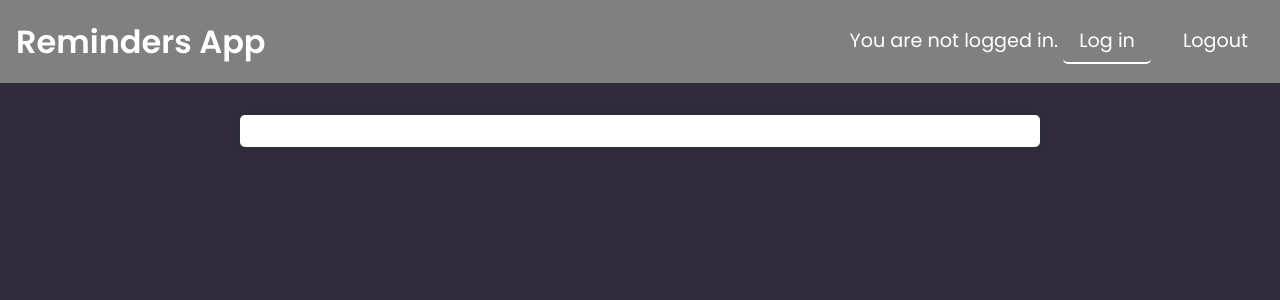
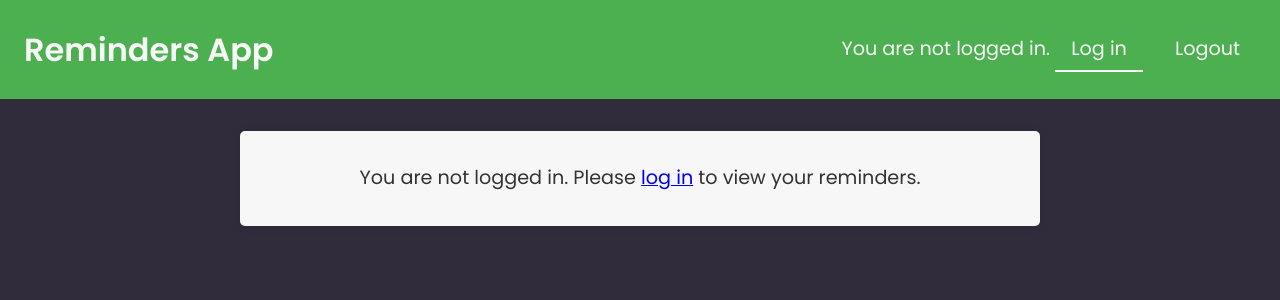
Before and after one commit to purplebearr/remindmeapp, a Django app: page / in a window 1280 px wide. Shown: the top 300 px of the page. Run offline with Django 4.2, Linux system fonts and the light colour scheme.

Commit message:
Update home.html

```diff
--- a/base/templates/base/home.html
+++ b/base/templates/base/home.html
@@ -12,83 +12,33 @@
       crossorigin="anonymous"
       referrerpolicy="no-referrer"
     />
-  </head>
-  <body>
-    <header>
-      <nav>
-        <div class="logo">
-          <a href="{% url 'home' %}">Reminders App</a>
-        </div>
-        <div class="nav-links">
-          {% if user.is_authenticated %}
-          <p>Welcome, {{ user.username }}</p>
-          {% else %}
-          <p>You are not logged in. <a href="{% url 'login' %}">Log in</a></p>
-          {% endif %}
-          <a href="{% url 'logout' %}">Logout</a>
-        </div>
-        <div class="toggle-menu">
-          <i class="fas fa-bars"></i>
-        </div>
-      </nav>
-    </header>
-    <main>
-      {% if user.is_authenticated %}
-      <h2>Your Reminders</h2>
-      <a href="{% url 'newreminder' %}">New Reminder</a>
-      {% if reminders %}
-      <ul>
-        {% for reminder in reminders %}
-        <li>{{ reminder.content }} (Sent on {{ reminder.date_sent }})</li>
-        {% endfor %}
-      </ul>
-      {% else %}
-      <p>You have no reminders yet.</p>
-      {% endif %} {% else %} {% endif %}
-    </main>
-  </body>
-</html>
     <style>
-  /* Import a modern font */
       @import url("https://fonts.googleapis.com/css2?family=Poppins:wght@400;500;600;700&display=swap");
-  a[href="{% url 'newreminder' %}"] {
-    background-color: #4caf50; /* Green */
-    border: none;
-    color: white;
-    padding: 15px 32px;
-    text-align: center;
-    text-decoration: none;
-    display: inline-block;
-    font-size: 16px;
-    margin: 2px 2px;
-    cursor: pointer;
-    transition-duration: 0.4s;
+
+      :root {
+        --primary-color: #4caf50;
+        --secondary-color: #302c3c;
+        --text-color: #333;
+        --bg-color: #f7f7f7;
       }
 
-  a[href="{% url 'newreminder' %}"]:hover {
-    background-color: #45a049;
-  }
-
-  /* Reset some default styles */
       * {
         box-sizing: border-box;
         margin: 0;
         padding: 0;
       }
 
-  /* Set up some base styles */
       body {
         font-family: "Poppins", sans-serif;
         line-height: 1.6;
-    color: #333;
-    background-color: #302c3c;
+        color: var(--text-color);
+        background-color: var(--secondary-color);
       }
 
-  /* Style the header */
       header {
-    background-color: gray;
-    color: #fff;
-    padding: 1rem;
+        background-color: var(--primary-color);
+        color: var(--bg-color);
+        padding: 1.5rem;
         display: flex;
         justify-content: space-between;
         align-items: center;
@@ -104,7 +54,7 @@
       header .logo a {
         font-size: 2rem;
         font-weight: 600;
-    color: #fff;
+        color: var(--bg-color);
         text-decoration: none;
       }
 
@@ -113,35 +63,23 @@
         align-items: center;
       }
 
-  header .nav-links p {
+      header .nav-links p,
+      header .nav-links a {
         font-size: 1.2rem;
-    margin-right: 1rem;
+        color: var(--bg-color);
+        text-decoration: none;
+        padding: 0.5rem 1rem;
+        transition: all 0.3s ease;
       }
 
       header .nav-links p a {
-    color: #fff;
-    text-decoration: none;
-    border-bottom: 2px solid #fff;
-    transition: all 0.3s ease;
+        border-bottom: 2px solid var(--bg-color);
       }
 
-  header .nav-links p a:hover {
-    color: #f7f7f7;
-    border-bottom-color: #f7f7f7;
-  }
-
-  header .nav-links a {
-    font-size: 1.2rem;
-    color: #fff;
-    text-decoration: none;
-    padding: 0.5rem 1rem;
-    border-radius: 5px;
-    transition: all 0.3s ease;
-  }
-
+      header .nav-links p a:hover,
       header .nav-links a:hover {
-    background-color: #fff;
-    color: #333;
+        color: var(--secondary-color);
+        background-color: var(--bg-color);
       }
 
       header .toggle-menu {
@@ -150,12 +88,11 @@
         cursor: pointer;
       }
 
-  /* Style the main content */
       main {
         max-width: 800px;
         margin: 2rem auto;
-    padding: 1rem;
-    background-color: #fff;
+        padding: 2rem;
+        background-color: var(--bg-color);
         box-shadow: 0 0 10px rgba(0, 0, 0, 0.1);
         border-radius: 5px;
       }
@@ -185,9 +122,23 @@
       main p {
         font-size: 1.2rem;
         text-align: center;
+        color: var(--text-color);
       }
 
-  /* Media queries for responsive design */
+      a[href="{% url 'newreminder' %}"] {
+        background-color: var(--primary-color);
+        color: var(--bg-color);
+        padding: 0.7rem 1.5rem;
+        text-decoration: none;
+        font-size: 1rem;
+        border-radius: 5px;
+        transition: background-color 0.3s ease;
+      }
+
+      a[href="{% url 'newreminder' %}"]:hover {
+        background-color: #45a049;
+      }
+
       @media (max-width: 768px) {
         header {
           flex-direction: column;
@@ -222,6 +173,45 @@
         }
       }
     </style>
+  </head>
+  <body>
+    <header>
+      <nav>
+        <div class="logo">
+          <a href="{% url 'home' %}">Reminders App</a>
+        </div>
+        <div class="nav-links">
+          {% if user.is_authenticated %}
+          <p>Welcome, {{ user.username }}</p>
+          {% else %}
+          <p>You are not logged in. <a href="{% url 'login' %}">Log in</a></p>
+          {% endif %}
+          <a href="{% url 'logout' %}">Logout</a>
+        </div>
+        <div class="toggle-menu">
+          <i class="fas fa-bars"></i>
+        </div>
+      </nav>
+    </header>
+    <main>
+      {% if user.is_authenticated %}
+      <h2>Your Reminders</h2>
+      <a href="{% url 'newreminder' %}">New Reminder</a>
+      {% if reminders %}
+      <ul>
+        {% for reminder in reminders %}
+        <li>{{ reminder.content }} (Sent on {{ reminder.date_sent }})</li>
+        {% endfor %}
+      </ul>
+      {% else %}
+      <p>You have no reminders yet.</p>
+      {% endif %} {% else %}
+      <p>
+        You are not logged in. Please <a href="{% url 'login' %}">log in</a> to
+        view your reminders.
+      </p>
+      {% endif %}
+    </main>
     <script>
       const toggleMenu = document.querySelector(".toggle-menu");
       const navLinks = document.querySelector(".nav-links");
@@ -230,4 +220,6 @@
         navLinks.classList.toggle("show");
       });
     </script>
+  </body>
+</html>
 {% endblock content %}
```
Lines whose indentation alone changed are shown as unchanged.
